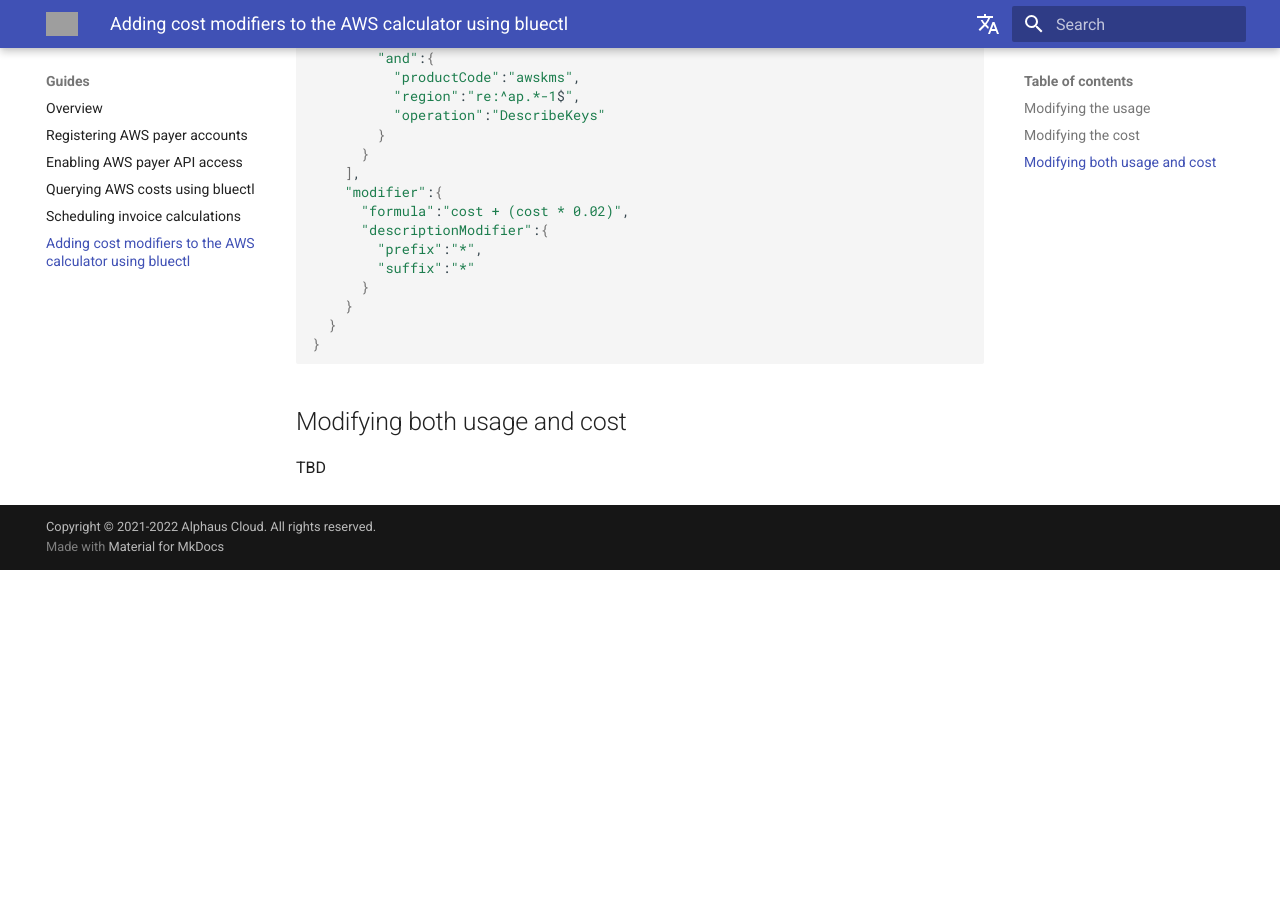
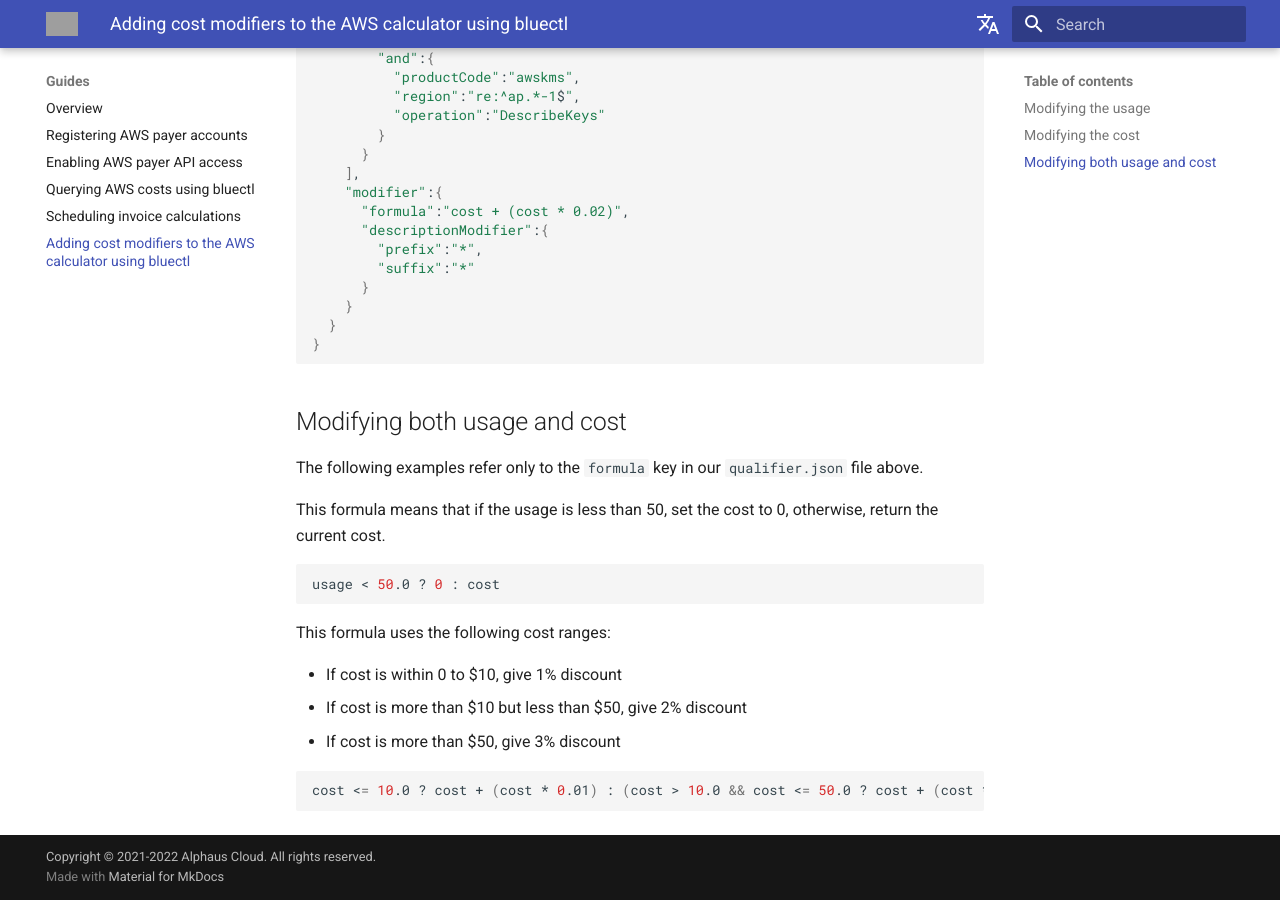
Before and after one commit to alphauslabs/tmpdocs, an MkDocs documentation site: the page built from docs/guides/aws-cost-mods.md, in a window 1280 px wide and 900 px high, scrolled down 2175 px. Built offline with MkDocs 1.6.1 and Material for MkDocs 9.7.7, drawn with Linux system fonts in a browser that asks for light colours; comment, search, counter and statistics services are not loaded; before the commit the page ends 2745 px from its top, so only the background shows below that; grey boxes are pictures that could not be loaded.

Commit message:
chore: wip add cost mods

````diff
--- a/docs/guides/aws-cost-mods.md
+++ b/docs/guides/aws-cost-mods.md
@@ -93,5 +93,20 @@ $ cat /tmp/qualifier.json
 ```
 
 ## Modifying both usage and cost
+The following examples refer only to the `formula` key in our `qualifier.json` file above.
 
-TBD
+This formula means that if the usage is less than 50, set the cost to 0, otherwise, return the current cost.
+
+``` sh
+usage < 50.0 ? 0 : cost
+```
+
+This formula uses the following cost ranges:
+
+* If cost is within 0 to $10, give 1% discount
+* If cost is more than $10 but less than $50, give 2% discount
+* If cost is more than $50, give 3% discount
+
+``` sh
+cost <= 10.0 ? cost + (cost * 0.01) : (cost > 10.0 && cost <= 50.0 ? cost + (cost * 0.02) : cost + (cost * 0.03))
+```
````
